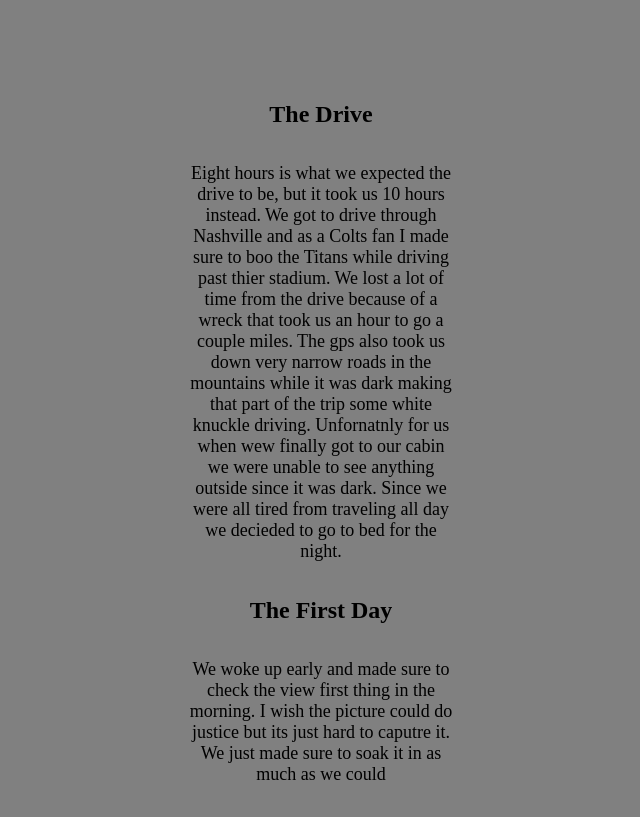
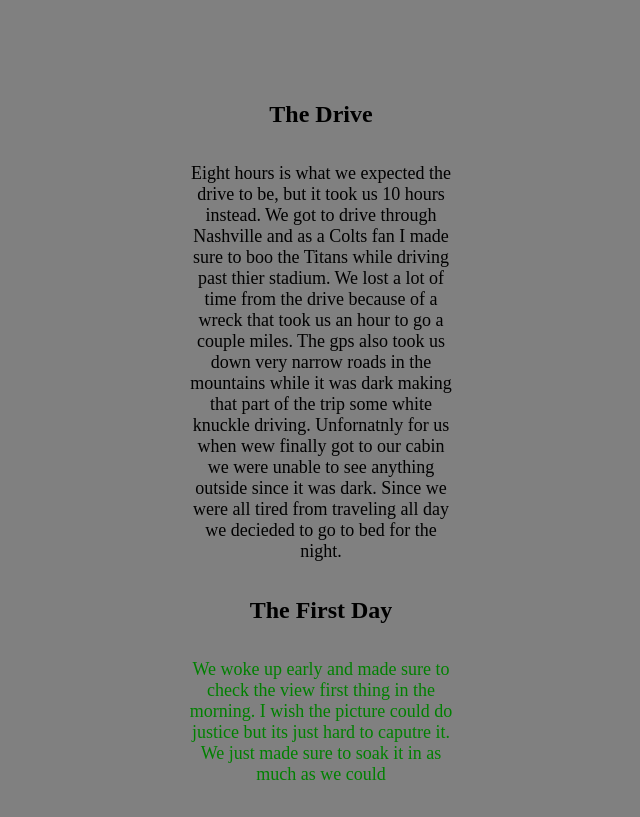
Before and after one commit to LC101-September-2021/assignment-4-html-me-something-mgreeling, a website: page index.html in a window 1280 px wide. Shown: the part 129-946 px from the top of the page, without its empty margins (319-959 px from the left). Drawn offline with Linux system fonts and the light colour scheme; grey boxes are pictures that could not be loaded.

Commit message:
Adding Green

```diff
--- a/index.html
+++ b/index.html
@@ -23,7 +23,7 @@
         <h2>
             The First Day
         </h2>
-        <p>
+        <p id="testP" class="funParagraph">
             We woke up early and made sure to check the view first thing in the morning. I wish the picture could do justice but its just hard to caputre it. We just made sure to soak it in as much as we could
 
         </p>
--- a/styles.css
+++ b/styles.css
@@ -46,3 +46,7 @@ img {
   li{
       font-size: x-large;
   }
+
+  .funParagraph{
+      color:green;
+  }
```
